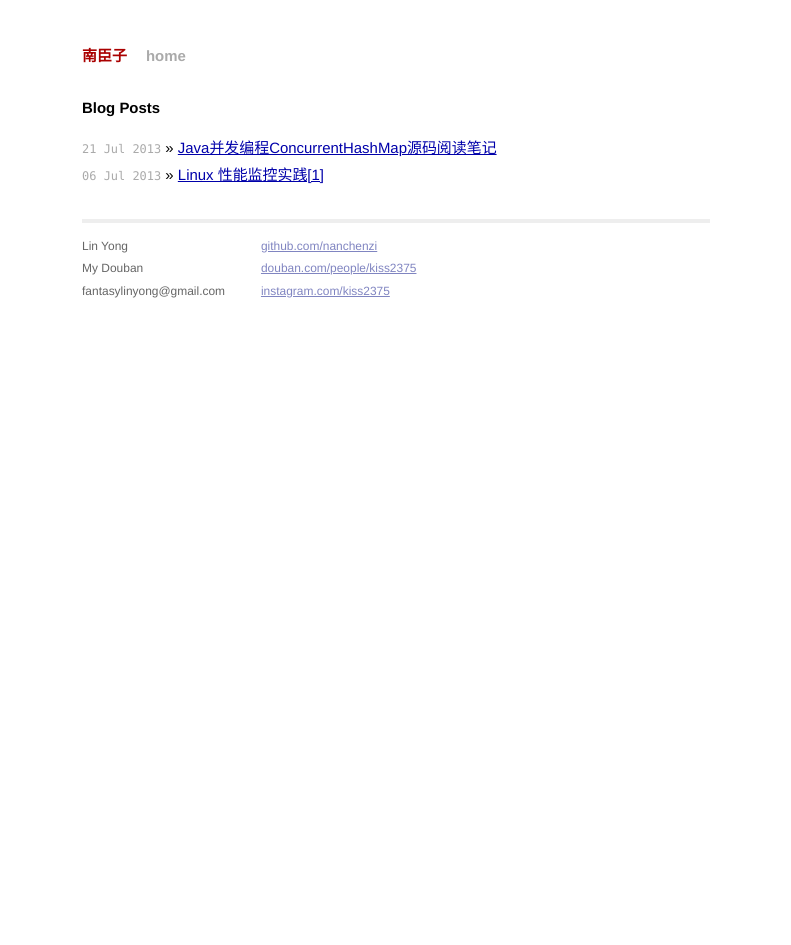
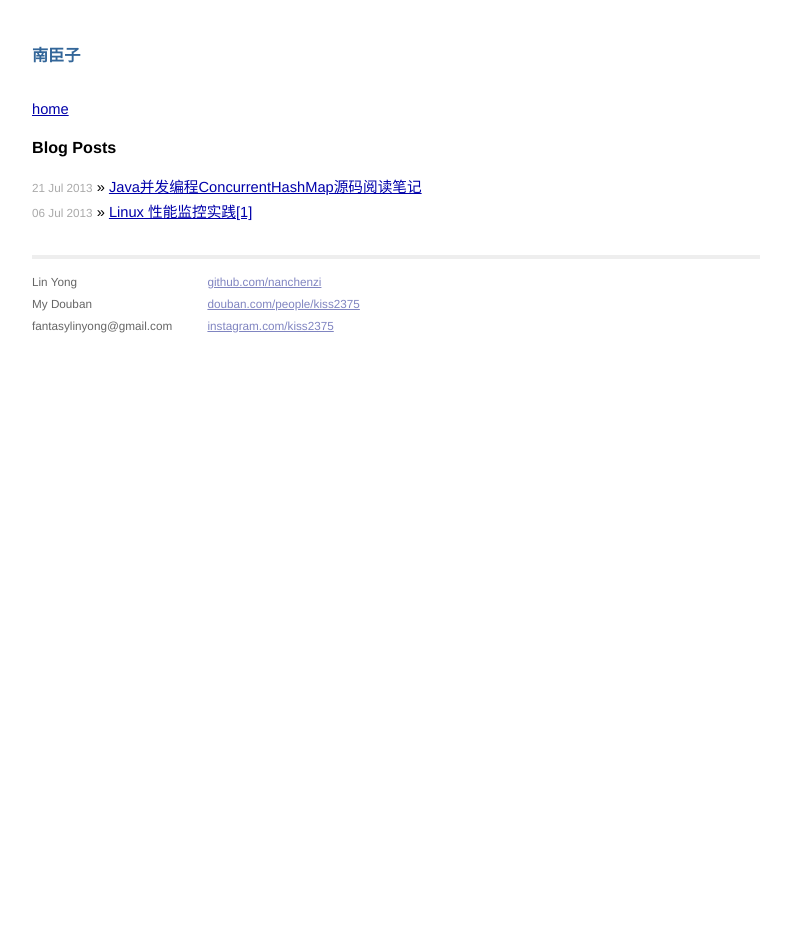
Before and after one commit to nanchenzi/jekyll-blog, a Jekyll site: the page built from index.html, in a window 1280 px wide. Shown: the whole page, without its empty margins (244-1035 px from the left). Built offline with Jekyll 4.4.1, drawn with Linux system fonts in a browser that asks for light colours.

Commit message:
copy https://github.com/rogchap/rogchap.github.com/blob/master/css/screen.css

```diff
--- a/css/main.css
+++ b/css/main.css
@@ -4,54 +4,60 @@
 /*
 /*****************************************************************************/
 
-/* Global Reset */
 * {
         margin: 0;
         padding: 0;
 }
 
-html, body { height: 100%; }
+html, body {
+        height: 100%;
+}
 
 body {
-  background-color: #FFF;
-  font: 13.34px Helvetica, Arial, sans-serif;
-  font-size: small;
+        background-color: white;
+        font: 13.34px helvetica, arial, clean, sans-serif;
+        *font-size: small;
         text-align: center;
 }
 
 h1, h2, h3, h4, h5, h6 {
-  font-size: 100%; }
+        font-size: 100%;
+        margin-top: 1em;
+}
 
-h1 { margin-bottom: 1em; }
-p { margin: 1em 0; }
+h1 {
+        font-size: 110%;
+        margin-bottom: 1em;
+}
 
-a         { color: #00a; }
-a:hover   { color: #000; }
-a:visited { color: #a0a; }
+p {
+        margin: 1em 0;
+}
+
+a {
+        color: #00a;
+}
+
+a:hover {
+        color: black;
+}
+
+a:visited {
+        color: #a0a;
+}
 
 table {
         font-size: inherit;
         font: 100%;
 }
 
-/*****************************************************************************/
-/*
-/* Home
-/*
-/*****************************************************************************/
-ul.posts {
-  list-style-type: none;
-  margin-bottom: 2em;
+blockquote {
+        margin-left:1em;
 }
 
-ul.posts li {
-  line-height: 1.75em;
-}
-
-ul.posts span {
-  color: #aaa;
-  font-family: Monaco, "Courier New", monospace;
-  font-size: 80%;
+::selection {
+    color: white;
+    background-color: #369;
 }
 
 /*****************************************************************************/
@@ -61,38 +67,30 @@ ul.posts span {
 /*****************************************************************************/
 
 .site {
-  font-size: 115%;
+        font-size: 110%;
         text-align: justify;
-  width: 42em;
-  margin: 3em auto 2em;
+        width: 728px;
+        margin: 3em auto 2em auto;
         line-height: 1.5em;
 }
 
-.site .header a {
+h1, h2, h3, h4, h5, h6, .comments {
+        text-align: left;
+}
+
+.title {
+        color: #369;
         font-weight: bold;
+        margin-bottom: 2em;
+}
+
+.site .title a {
+        color: #369;
         text-decoration: none;
 }
 
-.site .header h1.title {
-  display: inline-block;
-  margin-bottom: 2em;
-}
-
-.site .header h1.title a {
-  color: #a00;
-}
-
-.site .header h1.title a:hover {
-  color: #000;
-}
-
-.site .header a.extra {
-  color: #aaa;
-  margin-left: 1em;
-}
-
-.site .header a.extra:hover {
-  color: #000;
+.site .title a:hover {
+        color: black;
 }
 
 .site .meta {
@@ -112,18 +110,39 @@ ul.posts span {
         margin-right: 3em;
 }
 
-.site .footer .contact a {
+.site .footer .contact a,
+.site .footer .rss a {
         color: #8085C1;
 }
 
 .site .footer .rss {
         margin-top: 1.1em;
-  margin-right: -.2em;
+        margin-right: 0em;
         float: right;
 }
 
-.site .footer .rss img {
-  border: 0;
+/*****************************************************************************/
+/*
+/* Home
+/*
+/*****************************************************************************/
+
+ul.posts {
+        list-style-type: none;
+        margin-bottom: 2em;
+}
+
+ul.posts li {
+        line-height: 1.75em;
+}
+
+ul.posts span {
+        color: #aaa;
+        font-size: 80%;
+}
+
+ul.posts a {
+        text-align: left;
 }
 
 /*****************************************************************************/
@@ -132,34 +151,69 @@ ul.posts span {
 /*
 /*****************************************************************************/
 
+#post {
+
+}
+
   /* standard */
-.post pre {
+
+#post pre {
         border: 1px solid #ddd;
         background-color: #eef;
         padding: 0 .4em;
+        overflow-x: auto;
+        white-space: pre-wrap;
+        white-space: -moz-pre-wrap !important;
+        white-space: -pre-wrap;
+        white-space: -o-pre-wrap;
+        word-wrap: break-word;
 }
 
-.post ul, .post ol {
+#post ul,
+#post ol {
         margin-left: 1.35em;
 }
 
-.post code {
+#post code {
         border: 1px solid #ddd;
         background-color: #eef;
+        font-size: 85%;
         padding: 0 .2em;
 }
 
-.post pre code {
+#post pre code {
         border: none;
 }
 
   /* terminal */
-.post pre.terminal {
-  border: 1px solid #000;
+
+#post pre.terminal {
+        border: 1px solid black;
         background-color: #333;
-  color: #FFF;
+        color: white;
 }
 
-.post pre.terminal code {
+#post pre.terminal code {
         background-color: #333;
 }
+
+#related {
+        margin-top: 2em;
+}
+
+#related h2 {
+        margin-bottom: 1em;
+}
+
+/*****************************************************************************/
+/*
+/* Ads
+/*
+/*****************************************************************************/
+
+.adsbygoogle {
+
+    width:468px;
+    height:60px;
+
+}
```
Lines whose indentation alone changed are shown as unchanged.
